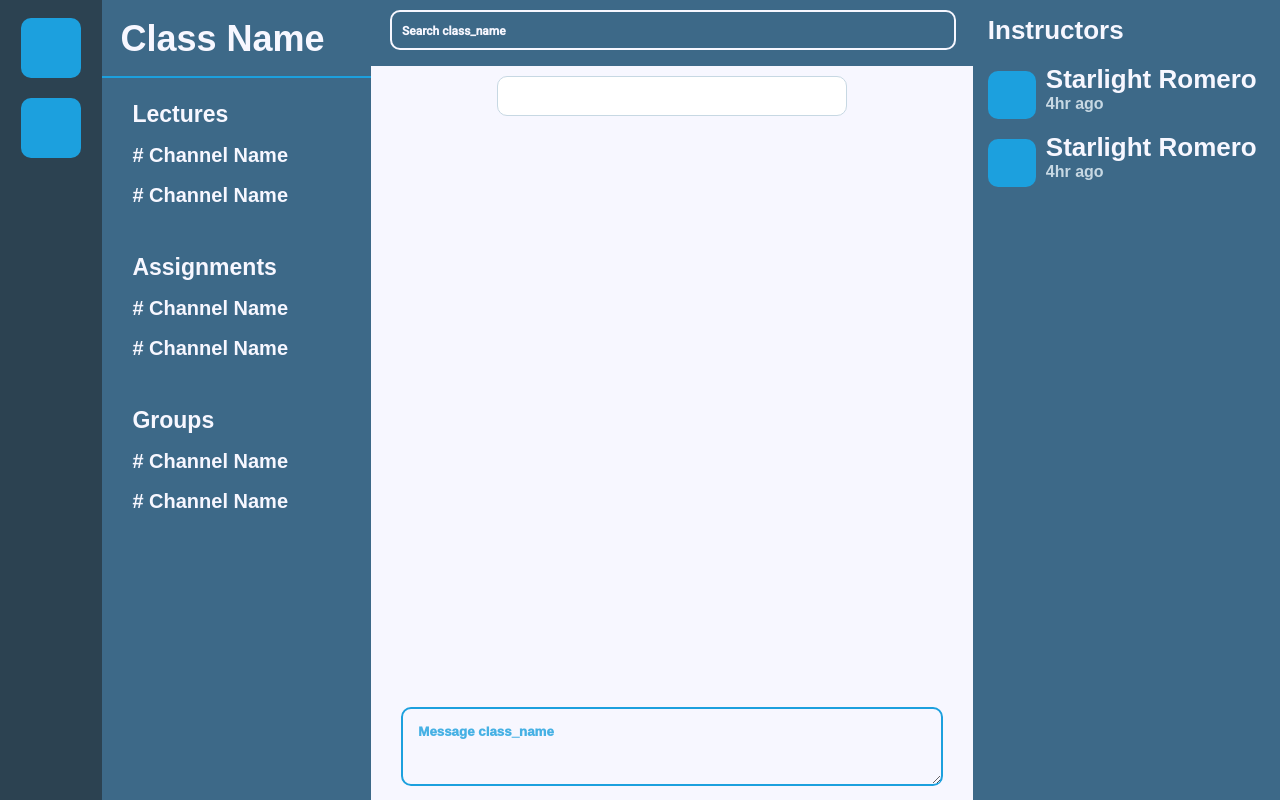
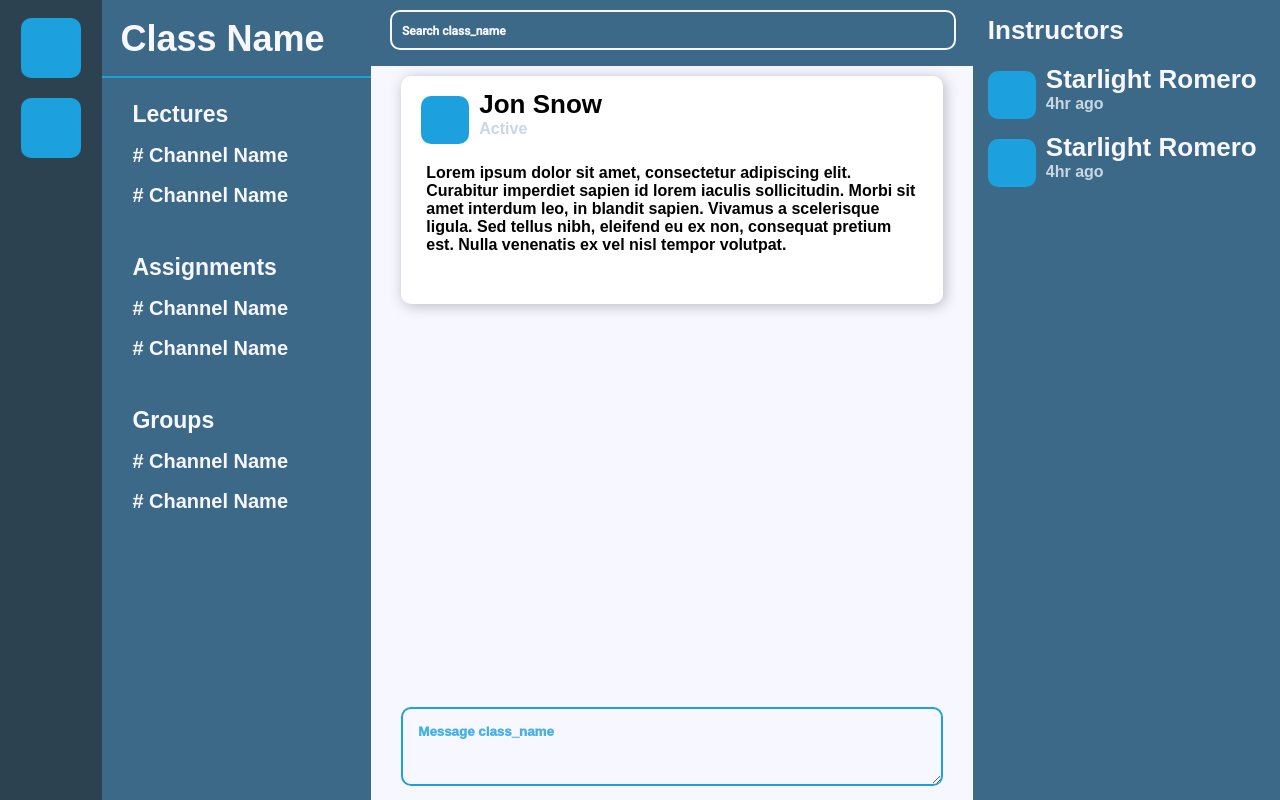
Before and after one commit to tsamantanis/hydra, a React (Create React App) app: page / in a window 1280 px wide. Built offline with nearby package versions, Linux system fonts and the light colour scheme; a web font is replaced by a local one.

Commit message:
Initial work on post

```diff
--- a/src/components/Main/Main.css
+++ b/src/components/Main/Main.css
@@ -60,6 +60,13 @@
     flex-basis: 47%;
 }
 
+/* Main Posts */
+.Main .Feed .Posts {
+    height: 100%;
+    width: 100%;
+    margin-top: 10px;
+}
+
 /* Main Users */
 
 .Main .Users {
@@ -95,10 +102,6 @@
     color: var(--lightAccent);
 }
 
-.Main .Feed .Posts {
-    height: 100%;
-}
-
 .Main .CreatePost {
     align-items: center;
     background-color: var(--light);
--- a/src/components/Main/Main.js
+++ b/src/components/Main/Main.js
@@ -7,6 +7,7 @@ import SearchBar from './SearchBar'
 import Post from './Post'
 class Main extends Component {
     render () {
+        let posts = ["Post"]
         return (
             <div className='Main'>
                 <div className='Nav'>
@@ -34,7 +35,13 @@ class Main extends Component {
                         placeHolder='Search class_name'
                     />
                     <div className='Posts'>
-                        <Post />
+                        {posts.map((post) => {
+                            return(
+                                <Post
+
+                                />
+                            )
+                        })}
                     </div>
                     <div className='CreatePost'>
                         <textarea className="NewPostMessage" placeholder='Message class_name' rows="3" />
--- /dev/null
+++ b/src/components/Main/Post.css
@@ -0,0 +1,46 @@
+.Post {
+    width: 90%;
+    background: white;
+    margin-left: 5%;
+    margin-right: 5%;
+    border-radius: 10px;
+    box-shadow: 2px 2px 14px rgba(0, 0, 0, 0.25);
+    padding: 20px;
+}
+
+.Post .UserItem {
+    align-items: center;
+    display: flex;
+    flex-direction: row;
+    /* justify-content: center; */
+}
+
+.Post .UserItem .UserIcon {
+    background-color: var(--accent);
+    border-radius: 10px;
+    height: 48px;
+    width: 48px;
+}
+
+.Post .UserItem .User {
+    align-items: flex-start;
+    display: flex;
+    flex-direction: column;
+    justify-content: flex-start;
+    margin-top: -15px;
+}
+
+.Post .UserItem .User .UserStatus {
+    color: var(--lightAccent);
+}
+
+.Post .PostContent {
+    margin: 5px 0 0 5px;
+    align-items: center;
+    display: flex;
+    flex-direction: row;
+}
+
+.Post .PostContent .PostMessage {
+    height: 120px;
+}
--- a/src/components/Main/Post.js
+++ b/src/components/Main/Post.js
@@ -1,12 +1,36 @@
 import React, {Component} from 'react'
-
+import './Post.css'
 class Post extends Component {
     render() {
+        let item = {
+            name: "Jon Snow",
+            status: "Active",
+            message: "Lorem ipsum dolor sit amet, consectetur adipiscing elit. Curabitur imperdiet sapien id lorem iaculis sollicitudin. Morbi sit amet interdum leo, in blandit sapien. Vivamus a scelerisque ligula. Sed tellus nibh, eleifend eu ex non, consequat pretium est. Nulla venenatis ex vel nisl tempor volutpat.",
+            photo: ""
+
+        }
         return (
             <div className='Post'>
-                <form className='m-t-10 m-l-10 m-r-10'>
+                <div className='UserItem m-b-20'>
+                    <div className='UserIcon' />
+                    <div className='User m-l-10'>
+                        <div className='UserName m-b-5'>
+                            <h4>{item.name}</h4>
+                        </div>
+                        <div className='UserStatus'>
+                            <p>{item.status}</p>
+                        </div>
+                    </div>
+                </div>
+                <div className='PostContent'>
+                    <div className='PostMessage'>
+                        <p>{item.message}</p>
+                    </div>
+                    <div className='PostImage m-b-20' />
+                </div>
+                {/*<form className='m-t-10 m-l-10 m-r-10'>
                     <input type='text' placeholder={this.props.placeHolder} />
-                </form>
+                </form>*/}
             </div>
         )
     }
```
